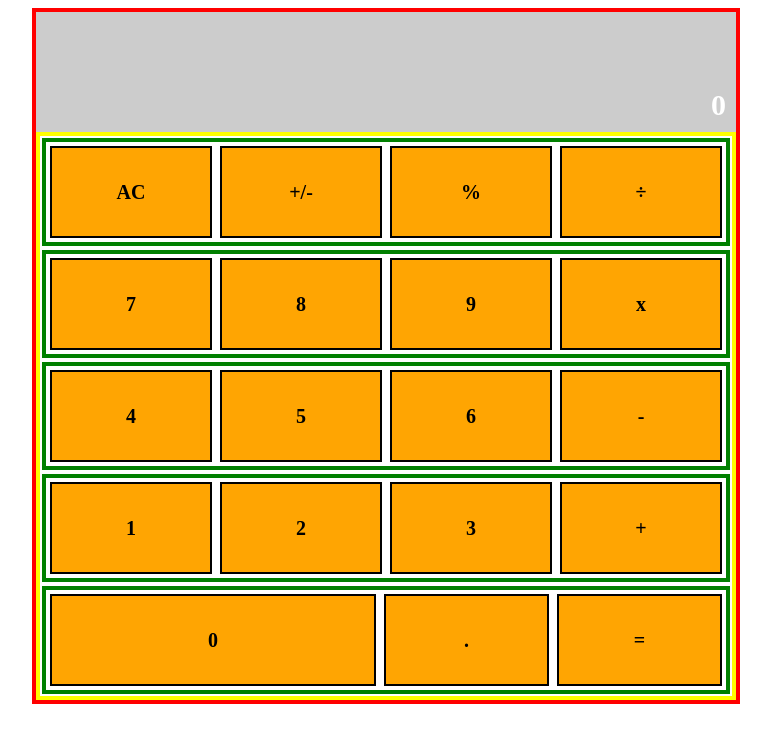
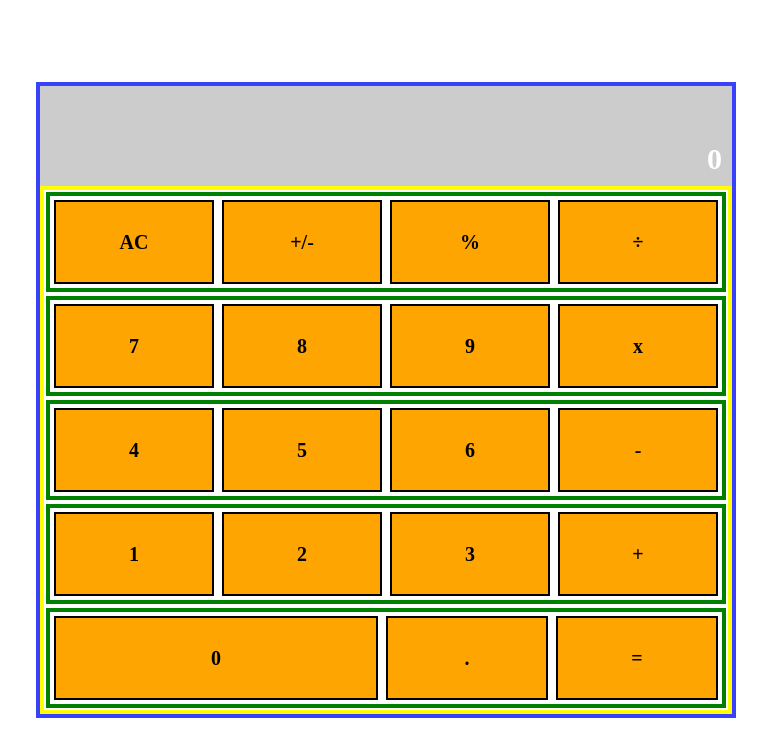
Before and after one commit to EricMbouwe/Calculator-React, a React (Create React App) app: page / in a window 1280 px wide. Shown: the top 756 px of the page, without its empty margins (254-1025 px from the left). Built offline with nearby package versions, Linux system fonts and the light colour scheme.

Commit message:
fixed linters errors

```diff
--- a/src/App.css
+++ b/src/App.css
@@ -1,12 +1,21 @@
+*,
+*::before,
+*::after {
+  box-sizing: border-box;
+  margin: 0;
+  padding: 0;
+}
+
 body {
   display: flex;
   justify-content: center;
   align-items: center;
+  min-height: 100vh;
 }
 
 .App {
   display: flex;
   flex-direction: column;
   width: 700px;
-  border: 4px solid red;
+  border: 4px solid #3742fa;
 }
--- a/src/components/Button.js
+++ b/src/components/Button.js
@@ -1,21 +1,21 @@
-import React from "react";
-import PropTypes from "prop-types";
+import React from 'react';
+import PropTypes from 'prop-types';
 
 export default function Button({ name, color, wide }) {
-  let buttonStyle = {
-    display: "flex",
-    justifyContent: "center",
-    alignItems: "center",
-    width: "25%",
-    backgroundColor: "#ffa502",
+  const buttonStyle = {
+    display: 'flex',
+    justifyContent: 'center',
+    alignItems: 'center',
+    width: '25%',
+    backgroundColor: '#ffa502',
     margin: 4,
     fontSize: 20,
-    fontWeight: "bold",
-    border: "2px solid #000",
+    fontWeight: 'bold',
+    border: '2px solid #000',
   };
 
   if (wide) {
-    buttonStyle.width = "50%";
+    buttonStyle.width = '50%';
   }
   if (color) {
     buttonStyle.backgroundColor = color;
--- a/src/components/ButtonPanel.js
+++ b/src/components/ButtonPanel.js
@@ -1,52 +1,52 @@
-import React from "react";
-import Button from "./Button";
+import React from 'react';
+import Button from './Button';
 
 export default function ButtonPanel() {
+  const Panelstyles = {
+    display: 'flex',
+    border: '4px solid yellow',
+    flexWrap: 'wrap',
+  };
+
+  const groupStyle = {
+    display: 'flex',
+    width: '100%',
+    height: 100,
+    border: '4px solid green',
+    margin: 2,
+  };
+
   return (
     <div style={Panelstyles}>
       <div style={groupStyle} className="Group-1">
-        <Button color={""} name="AC" />
-        <Button color={""} name="+/-" />
-        <Button color={""} name="%" />
-        <Button color={""} name="÷" />
+        <Button color="" name="AC" />
+        <Button color="" name="+/-" />
+        <Button color="" name="%" />
+        <Button color="" name="÷" />
       </div>
       <div style={groupStyle} className="Group-2">
-        <Button color={""} name="7" />
-        <Button color={""} name="8" />
-        <Button color={""} name="9" />
-        <Button color={""} name="x" />
+        <Button color="" name="7" />
+        <Button color="" name="8" />
+        <Button color="" name="9" />
+        <Button color="" name="x" />
       </div>
       <div style={groupStyle} className="Group-3">
-        <Button color={""} name="4" />
-        <Button color={""} name="5" />
-        <Button color={""} name="6" />
-        <Button color={""} name="-" />
+        <Button color="" name="4" />
+        <Button color="" name="5" />
+        <Button color="" name="6" />
+        <Button color="" name="-" />
       </div>
       <div style={groupStyle} className="Group-4">
-        <Button color={""} name="1" />
-        <Button color={""} name="2" />
-        <Button color={""} name="3" />
-        <Button color={""} name="+" />
+        <Button color="" name="1" />
+        <Button color="" name="2" />
+        <Button color="" name="3" />
+        <Button color="" name="+" />
       </div>
       <div style={groupStyle} className="Group-5">
-        <Button color={""} wide={true} name="0" />
-        <Button color={""} name="." />
-        <Button color={""} name="=" />
+        <Button color="" wide name="0" />
+        <Button color="" name="." />
+        <Button color="" name="=" />
       </div>
     </div>
   );
 }
-
-const Panelstyles = {
-  display: "flex",
-  border: "4px solid yellow",
-  flexWrap: "wrap",
-};
-
-const groupStyle = {
-  display: "flex",
-  width: "100%",
-  height: 100,
-  border: "4px solid green",
-  margin: 2,
-};
--- a/src/components/Display.js
+++ b/src/components/Display.js
@@ -2,6 +2,18 @@ import React from 'react';
 import PropTypes from 'prop-types';
 
 export default function Display({ result }) {
+  const styles = {
+    display: 'flex',
+    color: '#fff',
+    justifyContent: 'flex-end',
+    alignItems: 'flex-end',
+    fontWeight: 'bold',
+    fontSize: 30,
+    padding: 10,
+    backgroundColor: '#ccc',
+    height: 100,
+  };
+
   return <div style={styles}>{result}</div>;
 }
 
@@ -12,15 +24,3 @@ Display.defaultProps = {
 Display.propTypes = {
   result: PropTypes.string,
 };
-
-const styles = {
-  display: "flex",
-  color: "#fff",
-  justifyContent: "flex-end",
-  alignItems: "flex-end",
-  fontWeight: "bold",
-  fontSize: 30,
-  padding: 10,
-  backgroundColor: "#ccc",
-  height: 100,
-};
```
